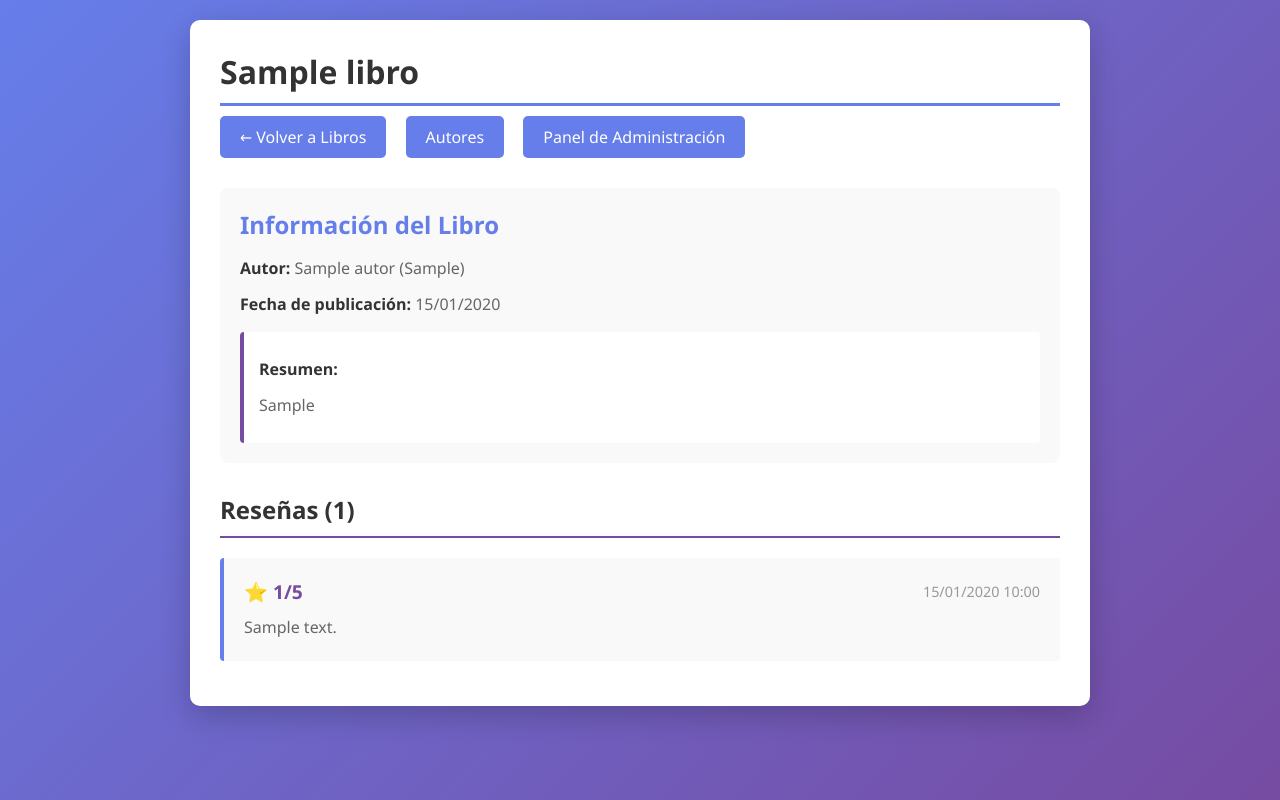
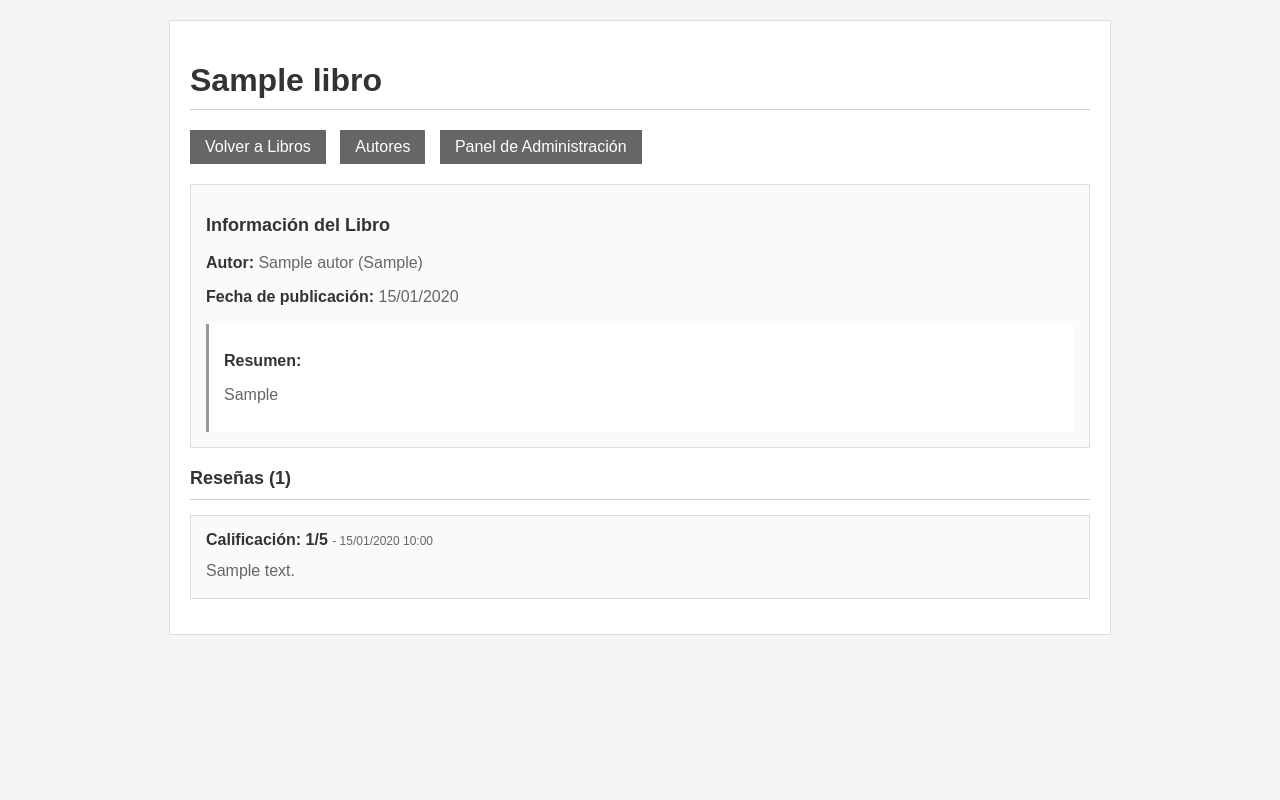
Before and after one commit to kevindavidav/actividad_django_web, a Django app: page /libros/1/ in a window 1280 px wide. Run offline with Django 5.2, Linux system fonts and the light colour scheme; tables that the repository leaves empty hold one stand-in row (values such as "Sample post").

Commit message:
cambios de vista para que se vea mejor organizado a mi parecer

```diff
--- a/biblioteca/templates/biblioteca/detalle_libro.html
+++ b/biblioteca/templates/biblioteca/detalle_libro.html
@@ -5,118 +5,104 @@
     <meta name="viewport" content="width=device-width, initial-scale=1.0">
     <title>{{ libro.titulo }} - Detalle</title>
     <style>
-        * {
+        body {
+            font-family: Arial, sans-serif;
+            background: #f5f5f5;
             margin: 0;
-            padding: 0;
-            box-sizing: border-box;
-        }
-        body {
-            font-family: 'Segoe UI', Tahoma, Geneva, Verdana, sans-serif;
-            background: linear-gradient(135deg, #667eea 0%, #764ba2 100%);
-            min-height: 100vh;
             padding: 20px;
         }
         .container {
             max-width: 900px;
             margin: 0 auto;
             background: white;
-            border-radius: 10px;
-            box-shadow: 0 10px 30px rgba(0,0,0,0.2);
-            padding: 30px;
+            padding: 20px;
+            border: 1px solid #ddd;
         }
         h1 {
             color: #333;
-            margin-bottom: 10px;
-            border-bottom: 3px solid #667eea;
+            margin-bottom: 20px;
+            border-bottom: 1px solid #ccc;
             padding-bottom: 10px;
         }
         .nav-links {
-            margin-bottom: 30px;
+            margin-bottom: 20px;
         }
         .nav-links a {
             display: inline-block;
-            margin-right: 15px;
-            padding: 10px 20px;
-            background: #667eea;
+            margin-right: 10px;
+            padding: 8px 15px;
+            background: #666;
             color: white;
             text-decoration: none;
-            border-radius: 5px;
-            transition: background 0.3s;
         }
         .nav-links a:hover {
-            background: #5568d3;
+            background: #555;
         }
         .libro-info {
-            background: #f9f9f9;
-            padding: 20px;
-            border-radius: 8px;
-            margin-bottom: 30px;
+            background: #fafafa;
+            padding: 15px;
+            border: 1px solid #ddd;
+            margin-bottom: 20px;
         }
         .libro-info h2 {
-            color: #667eea;
+            color: #333;
             margin-bottom: 15px;
+            font-size: 18px;
         }
         .libro-info p {
             margin: 10px 0;
             color: #666;
-            line-height: 1.6;
+            line-height: 1.5;
         }
         .libro-info .label {
             font-weight: bold;
             color: #333;
         }
         .resumen {
-            background: #fff;
+            background: white;
             padding: 15px;
-            border-left: 4px solid #764ba2;
+            border-left: 3px solid #999;
             margin-top: 15px;
-            border-radius: 4px;
         }
         .resenas-section {
-            margin-top: 30px;
+            margin-top: 20px;
         }
         .resenas-section h2 {
             color: #333;
-            margin-bottom: 20px;
-            border-bottom: 2px solid #764ba2;
+            margin-bottom: 15px;
+            border-bottom: 1px solid #ccc;
             padding-bottom: 10px;
+            font-size: 18px;
         }
         .resena-card {
-            background: #f9f9f9;
-            border-left: 4px solid #667eea;
-            padding: 20px;
+            background: #fafafa;
+            border-left: 3px solid #999;
+            padding: 15px;
             margin-bottom: 15px;
-            border-radius: 4px;
+            border: 1px solid #ddd;
         }
         .resena-header {
-            display: flex;
-            justify-content: space-between;
-            align-items: center;
             margin-bottom: 10px;
         }
         .calificacion {
-            font-size: 1.2em;
             font-weight: bold;
-            color: #764ba2;
-        }
-        .calificacion::before {
-            content: "⭐ ";
+            color: #333;
         }
         .fecha {
-            color: #999;
-            font-size: 0.9em;
+            color: #666;
+            font-size: 12px;
         }
         .resena-texto {
             color: #666;
-            line-height: 1.6;
+            line-height: 1.5;
             margin-top: 10px;
         }
         .no-resenas {
             text-align: center;
             padding: 40px;
             color: #666;
-            background: #f9f9f9;
-            border-radius: 8px;
+            background: #fafafa;
+            border: 1px solid #ddd;
         }
     </style>
 </head>
@@ -124,7 +110,7 @@
     <div class="container">
         <h1>{{ libro.titulo }}</h1>
         <div class="nav-links">
-            <a href="{% url 'biblioteca:lista_libros' %}">← Volver a Libros</a>
+            <a href="{% url 'biblioteca:lista_libros' %}">Volver a Libros</a>
             <a href="{% url 'biblioteca:lista_autores' %}">Autores</a>
             <a href="/admin/">Panel de Administración</a>
         </div>
@@ -146,8 +132,8 @@
                 {% for resena in libro.resenas.all %}
                     <div class="resena-card">
                         <div class="resena-header">
-                            <span class="calificacion">{{ resena.calificacion }}/5</span>
-                            <span class="fecha">{{ resena.fecha|date:"d/m/Y H:i" }}</span>
+                            <span class="calificacion">Calificación: {{ resena.calificacion }}/5</span>
+                            <span class="fecha"> - {{ resena.fecha|date:"d/m/Y H:i" }}</span>
                         </div>
                         <div class="resena-texto">
                             {{ resena.texto }}
```
Also changed, not shown: biblioteca/templates/biblioteca/lista_autores.html (+21 -44 lines), biblioteca/templates/biblioteca/lista_libros.html (+24 -48 lines).
